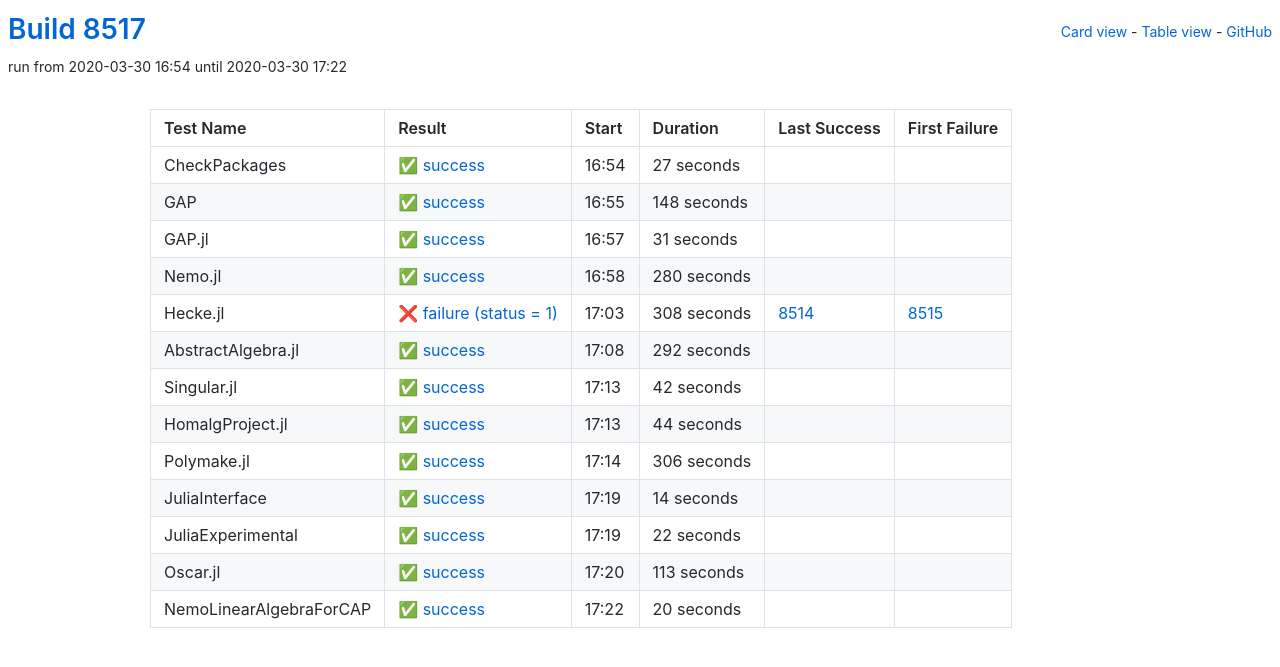
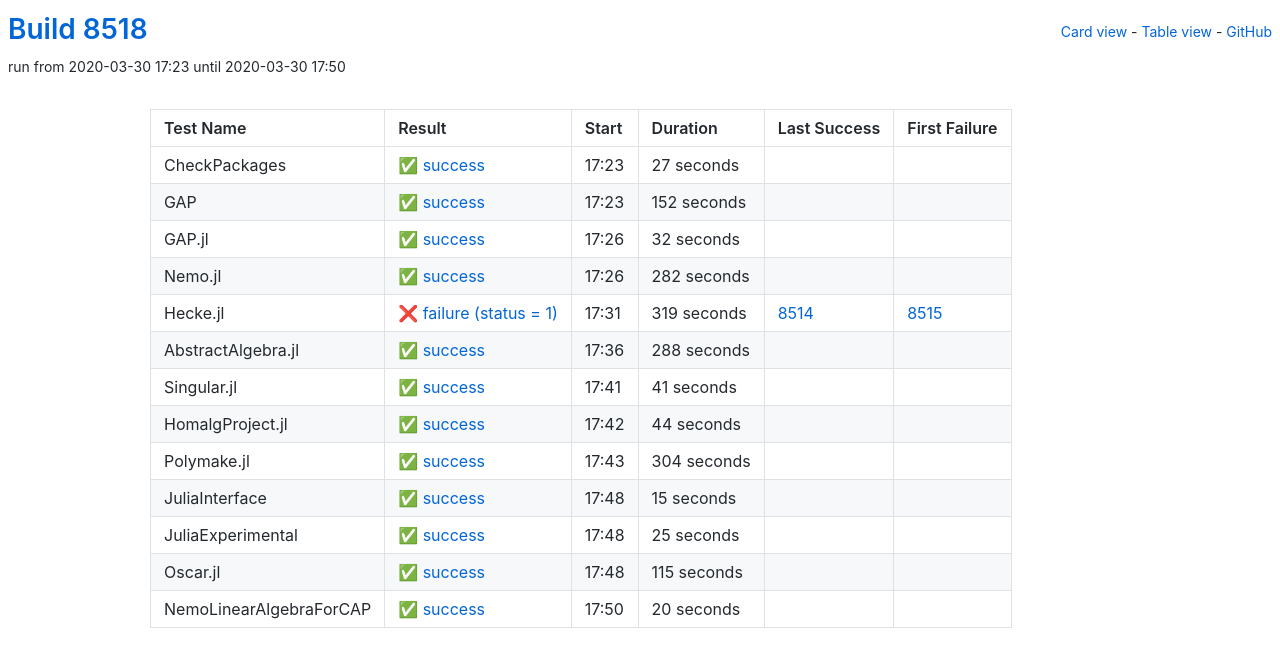
Before and after one commit to oscar-system/oscar-ci-status, a Jekyll site: the page built from table.html, in a window 1280 px wide. Shown: the top 667 px of the page. Built offline with Jekyll 4.4.1, drawn with Linux system fonts in a browser that asks for light colours.

Commit message:
Build 8518

```diff
--- a/_data/ci.yml
+++ b/_data/ci.yml
@@ -1,5 +1,5 @@
-build: 8517
-build_url: https://oscarci.mathematik.uni-kl.de/job/oscar/8517/
+build: 8518
+build_url: https://oscarci.mathematik.uni-kl.de/job/oscar/8518/
 job: oscar
 tests:
 - duration: 27
@@ -8,75 +8,75 @@
   first_failure_url: null
   last_success: false
   last_success_url: null
-  log: https://oscarci.mathematik.uni-kl.de/job/oscar/8517/artifact/logs/build-8517/CheckPackages.log
+  log: https://oscarci.mathematik.uni-kl.de/job/oscar/8518/artifact/logs/build-8518/CheckPackages.log
   name: CheckPackages
-  start: 2020-03-30 16:54
+  start: 2020-03-30 17:23
   status: success
   success: true
-- duration: 148
+- duration: 152
   exitcode: 0
   first_failure: false
   first_failure_url: null
   last_success: false
   last_success_url: null
-  log: https://oscarci.mathematik.uni-kl.de/job/oscar/8517/artifact/logs/build-8517/GAP.log
+  log: https://oscarci.mathematik.uni-kl.de/job/oscar/8518/artifact/logs/build-8518/GAP.log
   name: GAP
-  start: 2020-03-30 16:55
+  start: 2020-03-30 17:23
   status: success
   success: true
-- duration: 31
+- duration: 32
   exitcode: 0
   first_failure: false
   first_failure_url: null
   last_success: false
   last_success_url: null
-  log: https://oscarci.mathematik.uni-kl.de/job/oscar/8517/artifact/logs/build-8517/GAP.jl.log
+  log: https://oscarci.mathematik.uni-kl.de/job/oscar/8518/artifact/logs/build-8518/GAP.jl.log
   name: GAP.jl
-  start: 2020-03-30 16:57
+  start: 2020-03-30 17:26
   status: success
   success: true
-- duration: 280
+- duration: 282
   exitcode: 0
   first_failure: false
   first_failure_url: null
   last_success: false
   last_success_url: null
-  log: https://oscarci.mathematik.uni-kl.de/job/oscar/8517/artifact/logs/build-8517/Nemo.jl.log
+  log: https://oscarci.mathematik.uni-kl.de/job/oscar/8518/artifact/logs/build-8518/Nemo.jl.log
   name: Nemo.jl
-  start: 2020-03-30 16:58
+  start: 2020-03-30 17:26
   status: success
   success: true
-- duration: 308
+- duration: 319
   exitcode: 1
   first_failure: 8515
   first_failure_url: https://oscarci.mathematik.uni-kl.de/job/oscar/8515/
   last_success: 8514
   last_success_url: https://oscarci.mathematik.uni-kl.de/job/oscar/8514/
-  log: https://oscarci.mathematik.uni-kl.de/job/oscar/8517/artifact/logs/build-8517/Hecke.jl.log
+  log: https://oscarci.mathematik.uni-kl.de/job/oscar/8518/artifact/logs/build-8518/Hecke.jl.log
   name: Hecke.jl
-  start: 2020-03-30 17:03
+  start: 2020-03-30 17:31
   status: failure
   success: false
-- duration: 292
+- duration: 288
   exitcode: 0
   first_failure: false
   first_failure_url: null
   last_success: false
   last_success_url: null
-  log: https://oscarci.mathematik.uni-kl.de/job/oscar/8517/artifact/logs/build-8517/AbstractAlgebra.jl.log
+  log: https://oscarci.mathematik.uni-kl.de/job/oscar/8518/artifact/logs/build-8518/AbstractAlgebra.jl.log
   name: AbstractAlgebra.jl
-  start: 2020-03-30 17:08
+  start: 2020-03-30 17:36
   status: success
   success: true
-- duration: 42
+- duration: 41
   exitcode: 0
   first_failure: false
   first_failure_url: null
   last_success: false
   last_success_url: null
-  log: https://oscarci.mathematik.uni-kl.de/job/oscar/8517/artifact/logs/build-8517/Singular.jl.log
+  log: https://oscarci.mathematik.uni-kl.de/job/oscar/8518/artifact/logs/build-8518/Singular.jl.log
   name: Singular.jl
-  start: 2020-03-30 17:13
+  start: 2020-03-30 17:41
   status: success
   success: true
 - duration: 44
@@ -85,53 +85,53 @@
   first_failure_url: null
   last_success: false
   last_success_url: null
-  log: https://oscarci.mathematik.uni-kl.de/job/oscar/8517/artifact/logs/build-8517/HomalgProject.jl.log
+  log: https://oscarci.mathematik.uni-kl.de/job/oscar/8518/artifact/logs/build-8518/HomalgProject.jl.log
   name: HomalgProject.jl
-  start: 2020-03-30 17:13
+  start: 2020-03-30 17:42
   status: success
   success: true
-- duration: 306
+- duration: 304
   exitcode: 0
   first_failure: false
   first_failure_url: null
   last_success: false
   last_success_url: null
-  log: https://oscarci.mathematik.uni-kl.de/job/oscar/8517/artifact/logs/build-8517/Polymake.jl.log
+  log: https://oscarci.mathematik.uni-kl.de/job/oscar/8518/artifact/logs/build-8518/Polymake.jl.log
   name: Polymake.jl
-  start: 2020-03-30 17:14
+  start: 2020-03-30 17:43
   status: success
   success: true
-- duration: 14
+- duration: 15
   exitcode: 0
   first_failure: false
   first_failure_url: null
   last_success: false
   last_success_url: null
-  log: https://oscarci.mathematik.uni-kl.de/job/oscar/8517/artifact/logs/build-8517/JuliaInterface.log
+  log: https://oscarci.mathematik.uni-kl.de/job/oscar/8518/artifact/logs/build-8518/JuliaInterface.log
   name: JuliaInterface
-  start: 2020-03-30 17:19
+  start: 2020-03-30 17:48
   status: success
   success: true
-- duration: 22
+- duration: 25
   exitcode: 0
   first_failure: false
   first_failure_url: null
   last_success: false
   last_success_url: null
-  log: https://oscarci.mathematik.uni-kl.de/job/oscar/8517/artifact/logs/build-8517/JuliaExperimental.log
+  log: https://oscarci.mathematik.uni-kl.de/job/oscar/8518/artifact/logs/build-8518/JuliaExperimental.log
   name: JuliaExperimental
-  start: 2020-03-30 17:19
+  start: 2020-03-30 17:48
   status: success
   success: true
-- duration: 113
+- duration: 115
   exitcode: 0
   first_failure: false
   first_failure_url: null
   last_success: false
   last_success_url: null
-  log: https://oscarci.mathematik.uni-kl.de/job/oscar/8517/artifact/logs/build-8517/Oscar.jl.log
+  log: https://oscarci.mathematik.uni-kl.de/job/oscar/8518/artifact/logs/build-8518/Oscar.jl.log
   name: Oscar.jl
-  start: 2020-03-30 17:20
+  start: 2020-03-30 17:48
   status: success
   success: true
 - duration: 20
@@ -140,8 +140,8 @@
   first_failure_url: null
   last_success: false
   last_success_url: null
-  log: https://oscarci.mathematik.uni-kl.de/job/oscar/8517/artifact/logs/build-8517/NemoLinearAlgebraForCAP.log
+  log: https://oscarci.mathematik.uni-kl.de/job/oscar/8518/artifact/logs/build-8518/NemoLinearAlgebraForCAP.log
   name: NemoLinearAlgebraForCAP
-  start: 2020-03-30 17:22
+  start: 2020-03-30 17:50
   status: success
   success: true
```
Also changed, not shown: README.md.
